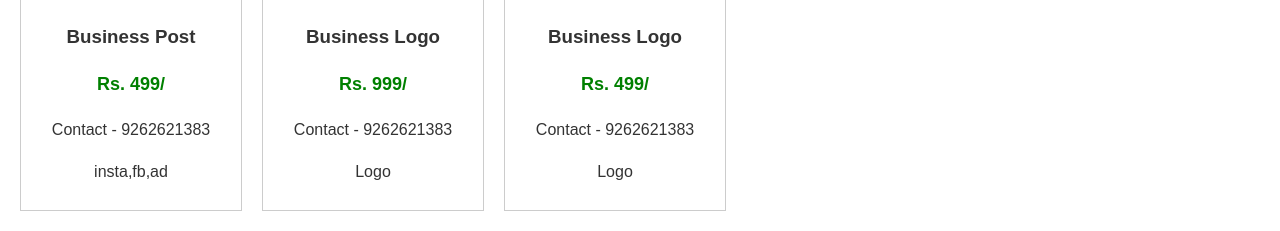
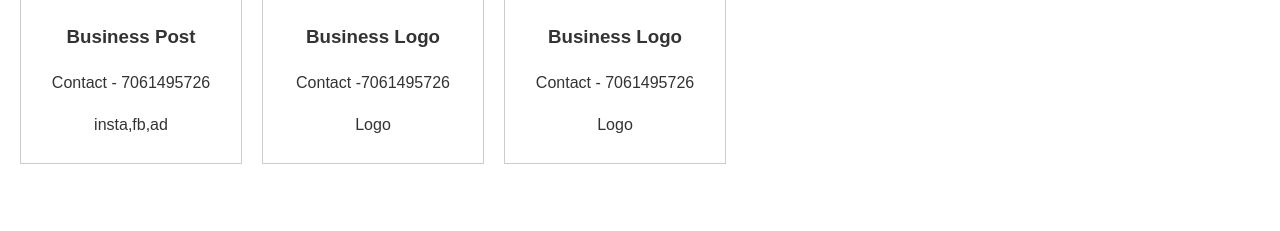
Before and after one commit to sonuguptaa/drownford, a plain HTML site: page index.html in a window 1280 px wide. Shown: the part 1325-1556 px from the top of the page. After the commit the page ends 1509 px from the top, so only its background shows below. Drawn offline with Linux system fonts and the light colour scheme.

Commit message:
Update index.html

```diff
--- a/index.html
+++ b/index.html
@@ -42,24 +42,24 @@
         <div class="product" data-link="businesspost.html">
             <img src="bp.png" alt="Business Post">
             <h3>Business Post</h3>
-            <p class="price">Rs. 499/</p>
-            <p>Contact - 9262621383</p>
+
+            <p>Contact - 7061495726</p>
 
             <p>insta,fb,ad</p>
         </div>
         <div class="product" data-link="businesslogo.html">
             <img src="b2l.png" alt="Product 2">
             <h3>Business Logo</h3>
-            <p class="price">Rs. 999/</p>
-            <p>Contact - 9262621383</p>
+
+            <p>Contact -7061495726</p>
 
             <p>Logo</p>
         </div>
         <div class="product" data-link="banner.html">
             <img src="bannerb.png" alt="Product 2">
             <h3>Business Logo</h3>
-            <p class="price">Rs. 499/</p>
-            <p>Contact - 9262621383</p>
+
+            <p>Contact - 7061495726</p>
 
             <p>Logo</p>
         </div>
```
